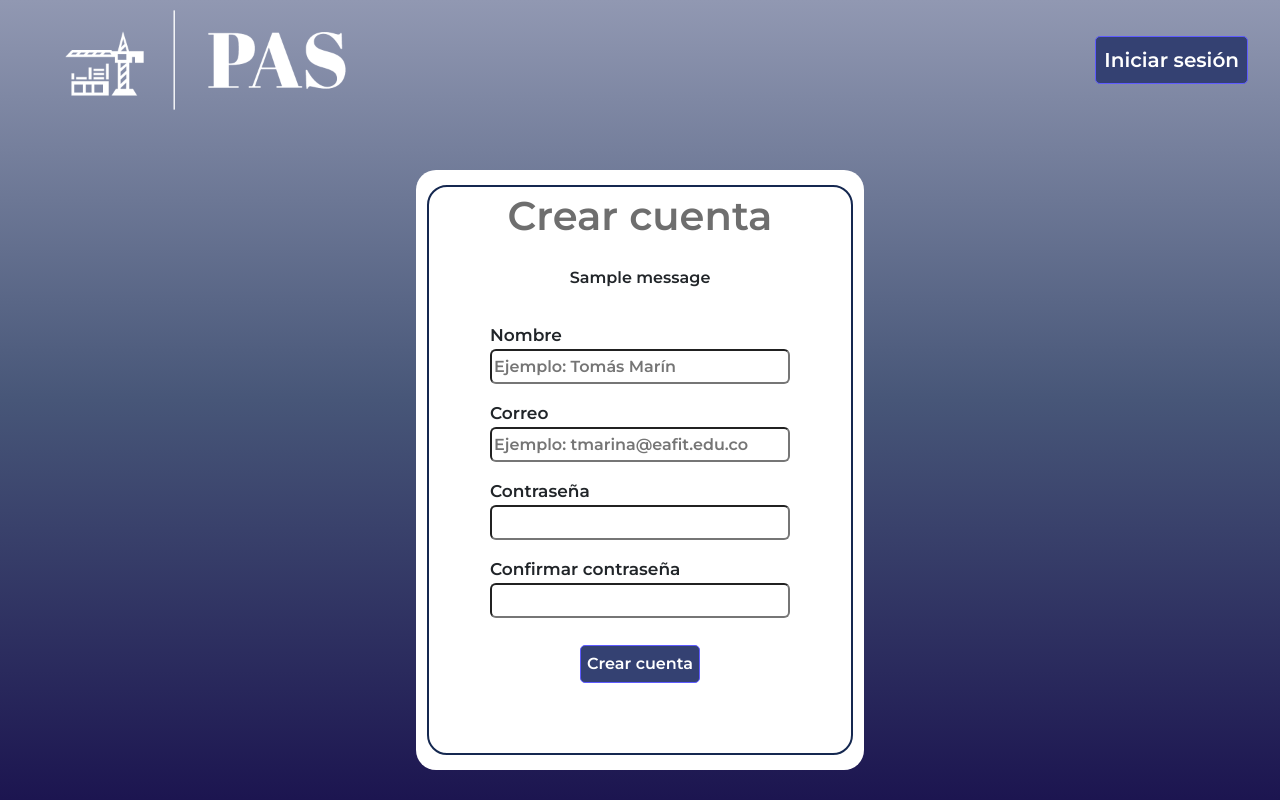
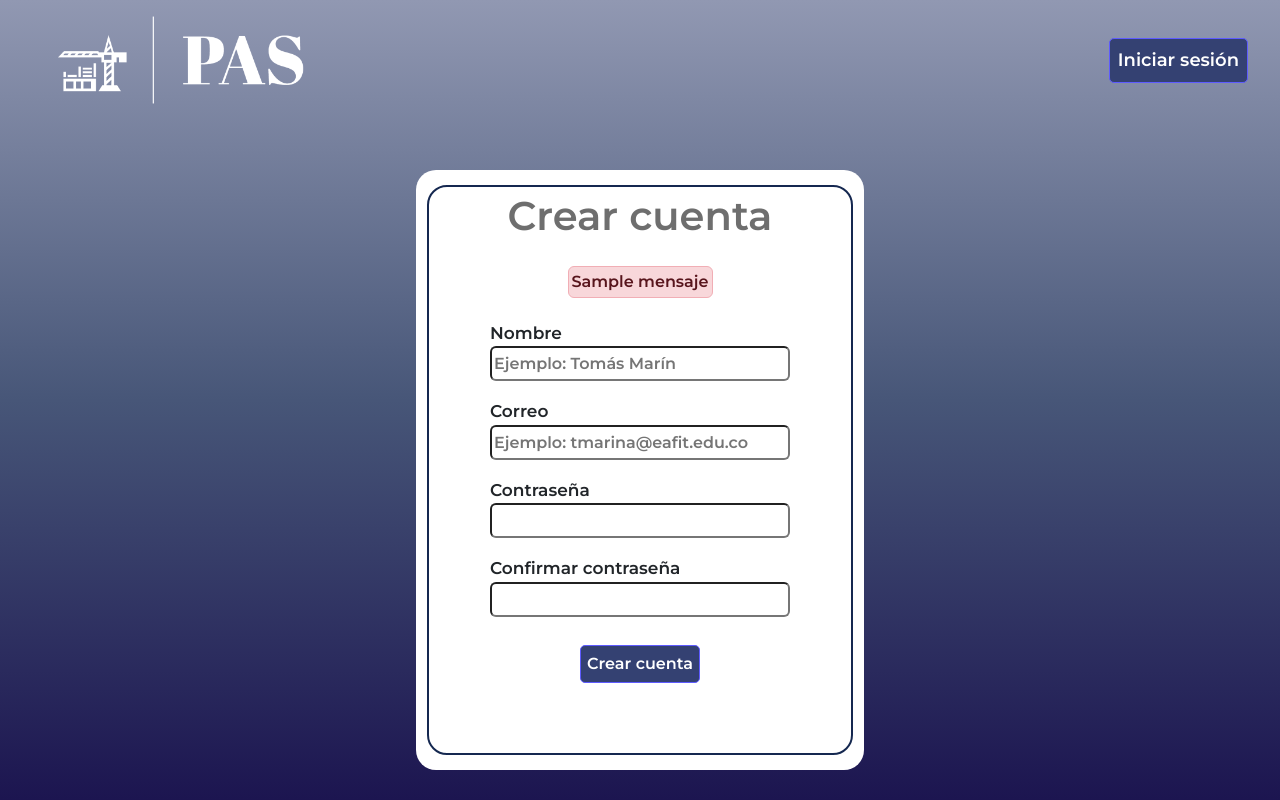
Before and after one commit to tmarina1/ReponP2, a Django app: template repon/autenticacion/templates/autenticacion/registro.html in a window 1280 px wide. Run offline with Django 4.2, Linux system fonts and the light colour scheme; the template is opened without the code that fills it: most values are stand-ins (such as "Sample title", 1, 10 or a date in 2020); one stand-in notice (Sample message) is shown.

Commit message:
Correciones a registro

```diff
--- a/repon/autenticacion/static/css/styleRegistro.css
+++ b/repon/autenticacion/static/css/styleRegistro.css
@@ -77,17 +77,25 @@ form{
     align-items: center;
 }
 .navRegistro>img{
-   max-width: 400px;
+   max-width: 350px;
    margin-left: -25px;
 }
 .navRegistro>a{
-    font-size: 20px;
+    font-size: 18px;
     padding: 8px;
     border: 1px solid #5E5BFF;
     border-radius: 5px;
     background-color: #344172;
     color: #ffffff;
     text-decoration: none;
+}
+/*-------------------------------------------------------------------------------------*/
+.alert{
+    margin: 0px !important;
+    margin-bottom: 5px !important;
+    padding: 3px !important;
+    max-width: 80% !important;
+    text-align: center;
 }
 @media (max-width: 600px) {
     .fondoBlanco{
--- a/repon/autenticacion/templates/autenticacion/registro.html
+++ b/repon/autenticacion/templates/autenticacion/registro.html
@@ -12,7 +12,7 @@
 <body>
     <section class="navRegistro">
         <img src="{% static 'img/PAS-logos_white.png' %}" alt="Logo blanco PAS">
-        <a href="#">Iniciar sesión</a>
+        <a href="{% url 'inicioSesion' %}">Iniciar sesión</a>
     </section>
     <div class="fondoBlanco">
         <section class="contenido">
@@ -20,10 +20,12 @@
                 <form method="post">
                     {% csrf_token %}
                     <div class="flexDivColumn">
-                        {% if messages %}
-                            {% for message in messages %}
-                                <p> {{ message }}</p>
-                            {% endfor %}
+                        {% if mensaje %}
+                            {% if colorMensaje%}
+                                <p class="alert alert-warning" role="alert"> {{ mensaje }}</p>
+                            {%else%}
+                                <p class="alert alert-danger" role="alert"> {{ mensaje }}</p>
+                            {%endif%}
                         {% endif %}
                         <div class="containerInput">
                             <label>Nombre</label>
--- a/repon/autenticacion/urls.py
+++ b/repon/autenticacion/urls.py
@@ -4,4 +4,5 @@ from . import views
 
 urlpatterns = [
     path('', views.registro, name="registro"),
+    path('inicioSesion/', views.inicioSesion, name="inicioSesion"),
 ]
```
Also changed, not shown: repon/autenticacion/views.py (+19 -10 lines), repon/db.sqlite3.
